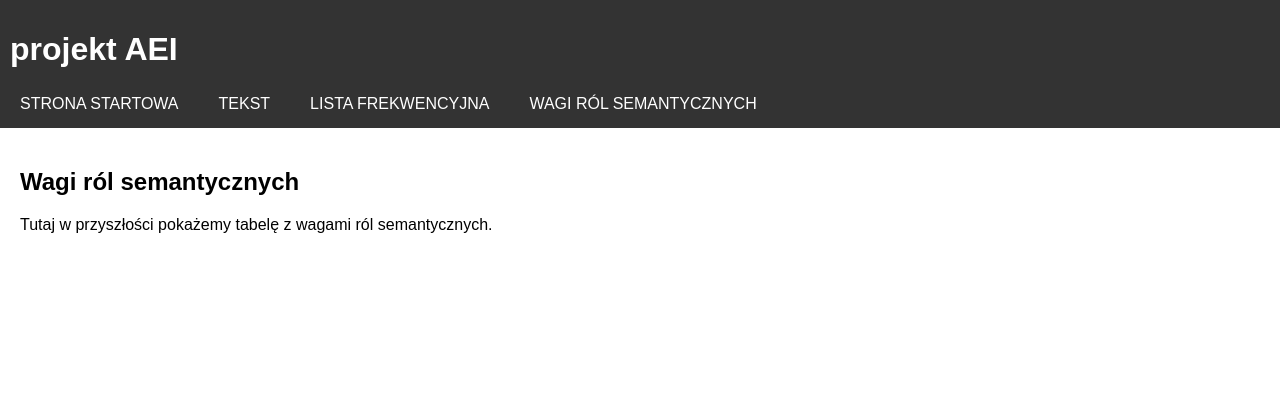
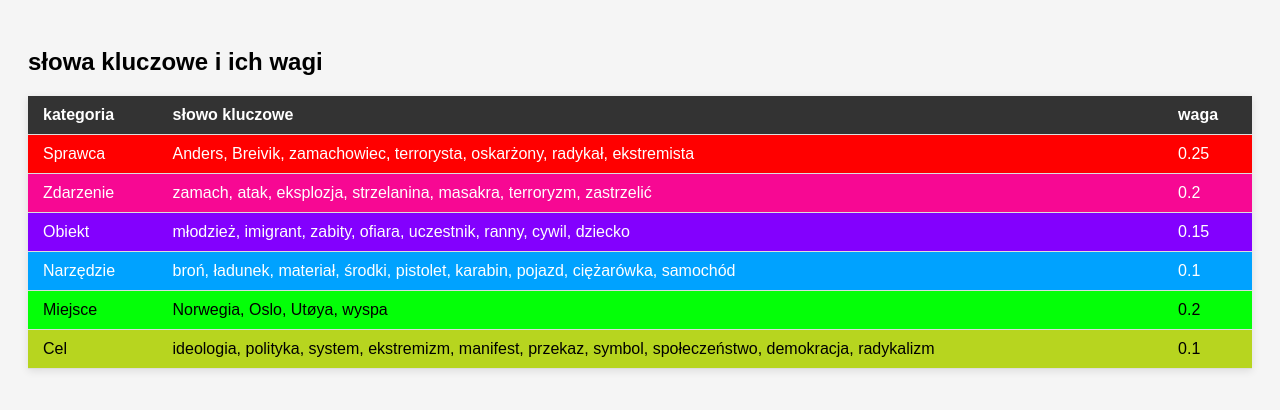
Before and after one commit to michaldudek15/semantic-text-analysis, a Flask app: template templates/weights.html in a window 1280 px wide. Shown: the top 410 px of the page. Run offline with Flask 3, Linux system fonts and the light colour scheme; the template is opened without the code that fills it, so the values that code supplies are empty.

Commit message:
add keyword weights and update weights.html template

```diff
--- a/app.py
+++ b/app.py
@@ -2,6 +2,34 @@ from flask import Flask, render_template
 import csv
 
 app = Flask(__name__)
+keyword_dict = {
+    'Sprawca': (['anders', 'andersa', 'andersowi', 'andersem', 'andersie',
+                'Anders', 'Andersa', 'Andersowi', 'Andersem', 'Andersie',
+                'breivik', 'breivika', 'breivikowi', 'breivikiem', 'breiviku',
+                'Breivik', 'Breivika', 'Breivikowi', 'Breivikiem', 'Breviviku',
+                'zamachowiec', 'terrorysta', 'oskarżony', 'radykał','ekstremista'],
+                0.25, "#ff0000"),
+    'Zdarzenie': (['zamach', 'atak', 'eksplozja', 'strzelanina', 'masakra', 'terroryzm', 'zastrzelić'],
+                  0.2, "#f70893"),
+    'Obiekt': (['młodzież', 'imigrant', 'zabity', 'ofiara', 'uczestnik', 'ranny', 'cywil', 'dziecko'],
+               0.15, "#8300fe"),
+    'Narzędzie': (['broń', 'ładunek', 'materiał', 'środki', 'pistolet', 'karabin', 'pojazd', 'ciężarówka', 'samochód'],
+                  0.1, "#00a2ff"),
+    'Miejsce': (['norwegia', 'norwegii', 'norwegię', 'norwegią', 'norwegio',
+                 'Norwegia', 'Norwegii', 'Norwegię', 'Norwegią', 'Norwegio',
+                 'oslo',
+                 'Oslo',
+                 'utøya', 'utøyi', 'utøyę', 'utøyą', 'utøyo',
+                 'Utøya', 'Utøyi', 'Utøyę', 'Utøyą', 'Utøyo',
+                 'utoya', 'utoyi', 'utoyę', 'utoyą', 'utoyo',
+                 'Utoya', 'Utoyi', 'Utoyę', 'Utoyą', 'Utoyo',
+                 'wyspa'],
+                0.2, "#04ff08"),
+    'Cel': (['ideologia', 'polityka', 'system', 'ekstremizm', 'manifest', 'przekaz', 'symbol', 'społeczeństwo', 'demokracja', 'radykalizm'],
+            0.1, "#b7d51f"),
+}
+znaki = "`.,;~!?  "
+
 
 # Funkcja do wczytania CSV do listy słów
 def load_csv(filename):
@@ -21,6 +49,11 @@ def word_lists():
     # Strona z przyciskami do wyboru listy
     return render_template("word_lists.html")
 
+@app.route("/weights")
+def weights():
+    # Strona z przyciskami do wyboru listy
+    return render_template("weights.html")
+
 @app.route("/word_lists/<lista_typ>")
 def show_words(lista_typ):
     # Wybór pliku CSV w zależności od przycisku
--- a/templates/weights.html
+++ b/templates/weights.html
@@ -1,8 +1,55 @@
-{% extends "base.html" %}
+<!DOCTYPE html>
+<html lang="pl">
+<head>
+  <meta charset="UTF-8">
+  <title>słowa kluczowe i ich wagi</title>
+  <style>
+    body {
+      font-family: Arial, sans-serif;
+      padding: 20px;
+      background-color: #f5f5f5;
+    }
+    table {
+      border-collapse: collapse;
+      width: 100%;
+      box-shadow: 0 2px 8px rgba(0,0,0,0.1);
+      background-color: #fff;
+    }
+    th, td {
+      padding: 10px 15px;
+      text-align: left;
+      border-bottom: 1px solid #ddd;
+    }
+    th {
+      background-color: #333;
+      color: #fff;
+    }
+    tr:hover { opacity: 0.9; }
+  </style>
+</head>
+<body>
+  <h2>słowa kluczowe i ich wagi</h2>
+  <table>
+    <thead>
+      <tr>
+        <th>kategoria</th>
+        <th>słowo kluczowe</th>
+        <th>waga</th>
+      </tr>
+    </thead>
+    <tbody>
+      <tr style="background-color:#ff0000; color:#fff;"><td>Sprawca</td><td>Anders, Breivik, zamachowiec, terrorysta, oskarżony, radykał, ekstremista</td><td>0.25</td></tr>
 
-{% block title %}Wagi Ról Semantycznych{% endblock %}
+      <tr style="background-color:#f70893; color:#fff;"><td>Zdarzenie</td><td>zamach, atak, eksplozja, strzelanina, masakra, terroryzm, zastrzelić</td><td>0.2</td></tr>
 
-{% block content %}
-<h2>Wagi ról semantycznych</h2>
-<p>Tutaj w przyszłości pokażemy tabelę z wagami ról semantycznych.</p>
-{% endblock %}
+      <tr style="background-color:#8300fe; color:#fff;"><td>Obiekt</td><td>młodzież, imigrant, zabity, ofiara, uczestnik, ranny, cywil, dziecko</td><td>0.15</td></tr>
+
+      <tr style="background-color:#00a2ff; color:#fff;"><td>Narzędzie</td><td>broń, ładunek, materiał, środki, pistolet, karabin, pojazd, ciężarówka, samochód</td><td>0.1</td></tr>
+
+      <tr style="background-color:#04ff08; color:#000;"><td>Miejsce</td><td>Norwegia, Oslo, Utøya, wyspa</td><td>0.2</td></tr>
+
+      <tr style="background-color:#b7d51f; color:#000;"><td>Cel</td><td>ideologia, polityka, system, ekstremizm, manifest, przekaz, symbol, społeczeństwo, demokracja, radykalizm</td><td>0.1</td></tr>
+    </tbody>
+  </table>
+</body>
+</html>
```
